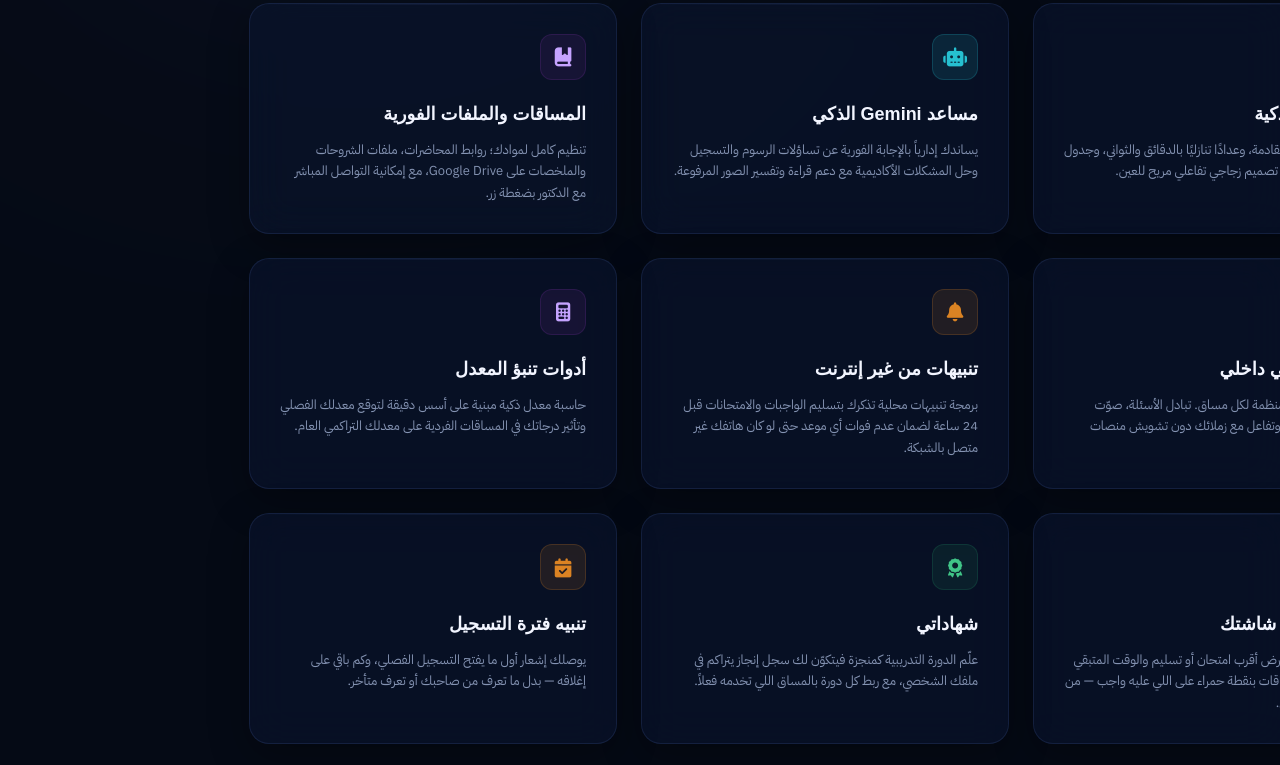
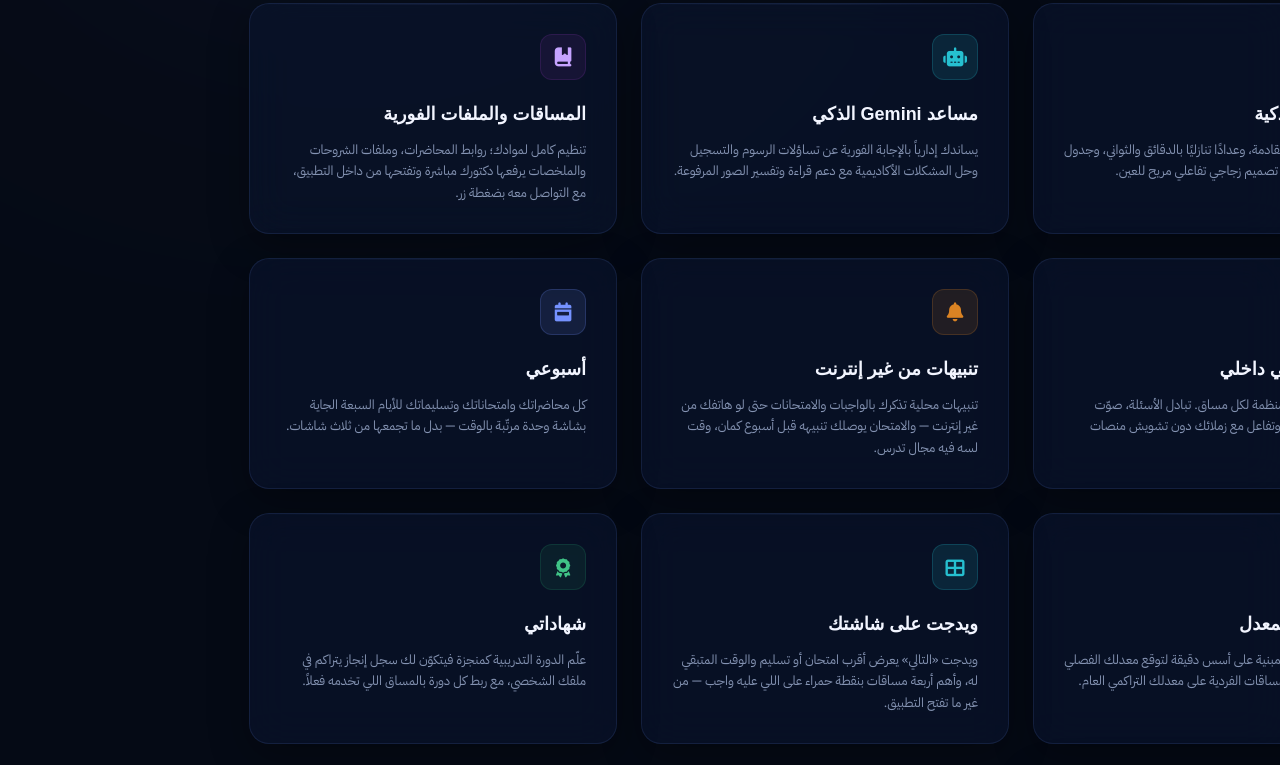
Before and after one commit to mohammedalnwerie/up-smart-website, a plain HTML site: page index.html in a window 1280 px wide. Shown: the part 993-1758 px from the top of the page. Drawn offline with Linux system fonts and the light colour scheme; animation ran at ten frames a second; a web font is replaced by a local one.

Commit message:
feat: كرت «أسبوعي»، والنسخة 1.6.0، وتصحيح ادّعاءين صارا قديمين
- النسخة بالهيرو 1.5.0 → 1.6.0 (من `update_metadata.py`، يقرأها من
  pubspec.yaml بدل الكتابة باليد).
- كرت جديد **«أسبوعي»** — أبرز ما بالإصدار للطالب.
- **«تنبيهات من غير إنترنت»** كان يقول «قبل 24 ساعة»؛ صار الامتحان يُنبَّه
  قبل أسبوع كمان. ادّعاء على الموقع تغيّر بالتطبيق.
- **«المساقات والملفات»** كان يقول الملفات «على Google Drive». صار الدكتور
  يرفعها مباشرة وتُفتح من داخل التطبيق.

وعلّة مسكها الفحص بالمتصفح قبل النشر: `accent-cyan` موجود بـstyle.css
لكنه **غير معرَّف لأيقونات الميزات** — فطلعت أيقونة الكرت بيضاء بلا دائرة
ملوّنة، وحدها بين ثلاثة عشر كرتاً. صارت `accent-blue`، ومطابقة الآن
(rgba(117,146,255,0.12) كباقيها).

Co-Authored-By: Claude Opus 5 <noreply@anthropic.com>

```diff
--- a/index.html
+++ b/index.html
@@ -148,7 +148,7 @@
             <div class="hero-content">
                 <div class="badge-new">
                     <i class="fa-solid fa-bolt"></i>
-                    <span>متوفّر الآن على Google Play — الإصدار <span class="app-version-txt">1.5.0</span></span>
+                    <span>متوفّر الآن على Google Play — الإصدار <span class="app-version-txt">1.6.0</span></span>
                 </div>
                 <h1>واجهتك الذكية لمستقبل <span class="gradient-text">برمجي واعد</span></h1>
                 <p class="hero-subtitle">تطبيق الهاتف المتكامل لطلاب كلية الهندسة وكلية تكنولوجيا المعلومات بجامعة فلسطين. يجمع دراستك، ومواعيدك، ومساعدك الإداري الذكي في يدك.</p>
@@ -251,7 +251,7 @@
                         <i class="fa-solid fa-book-bookmark"></i>
                     </div>
                     <h3>المساقات والملفات الفورية</h3>
-                    <p>تنظيم كامل لموادك؛ روابط المحاضرات، ملفات الشروحات والملخصات على Google Drive، مع إمكانية التواصل المباشر مع الدكتور بضغطة زر.</p>
+                    <p>تنظيم كامل لموادك؛ روابط المحاضرات، وملفات الشروحات والملخصات يرفعها دكتورك مباشرة وتفتحها من داخل التطبيق، مع التواصل معه بضغطة زر.</p>
                 </div>
 
                 <!-- Feature 4 -->
@@ -269,7 +269,16 @@
                         <i class="fa-solid fa-bell"></i>
                     </div>
                     <h3>تنبيهات من غير إنترنت</h3>
-                    <p>برمجة تنبيهات محلية تذكرك بتسليم الواجبات والامتحانات قبل 24 ساعة لضمان عدم فوات أي موعد حتى لو كان هاتفك غير متصل بالشبكة.</p>
+                    <p>تنبيهات محلية تذكرك بالواجبات والامتحانات حتى لو هاتفك من غير إنترنت — والامتحان يوصلك تنبيهه قبل أسبوع كمان، وقت لسه فيه مجال تدرس.</p>
+                </div>
+
+                <!-- Feature 5b — «أسبوعي» (1.6.0) -->
+                <div class="feature-card glass-card reveal">
+                    <div class="feature-icon accent-blue">
+                        <i class="fa-solid fa-calendar-week"></i>
+                    </div>
+                    <h3>أسبوعي</h3>
+                    <p>كل محاضراتك وامتحاناتك وتسليماتك للأيام السبعة الجاية بشاشة وحدة مرتّبة بالوقت — بدل ما تجمعها من ثلاث شاشات.</p>
                 </div>
 
                 <!-- Feature 6 -->
```
